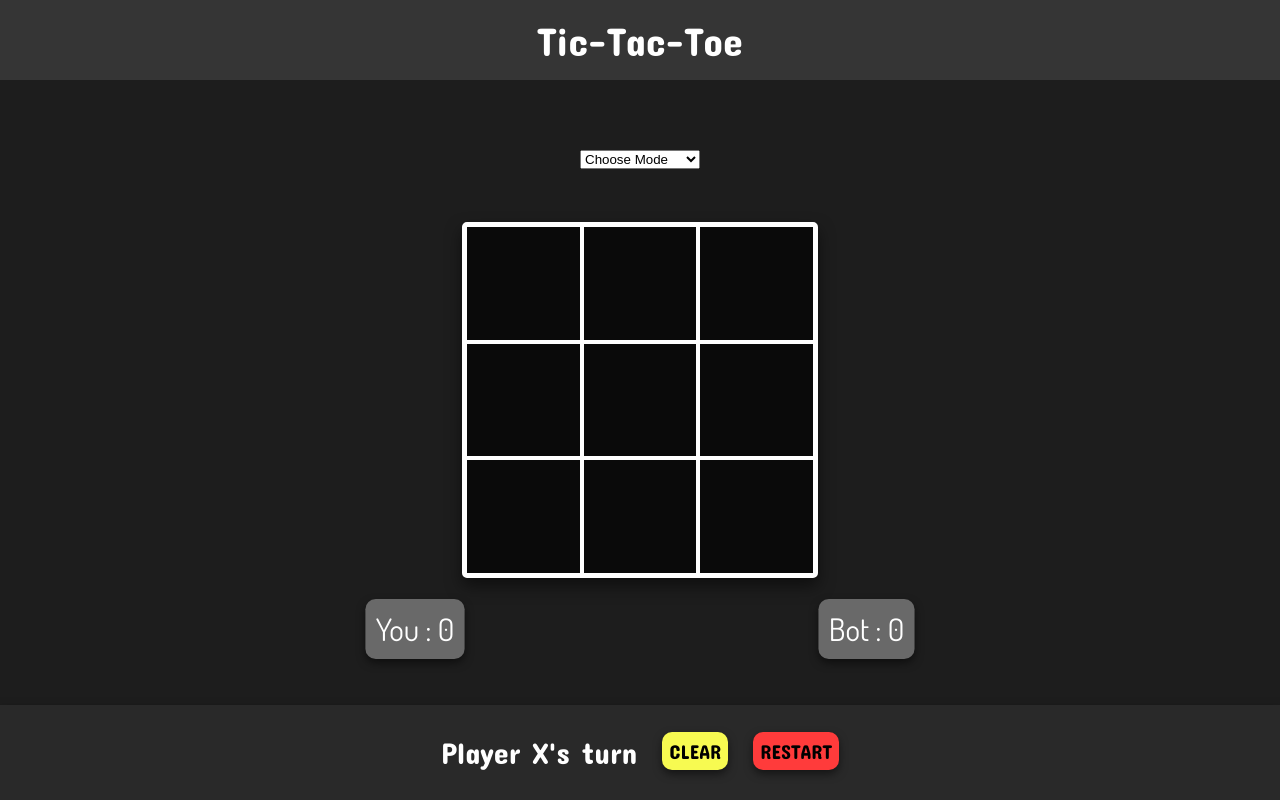
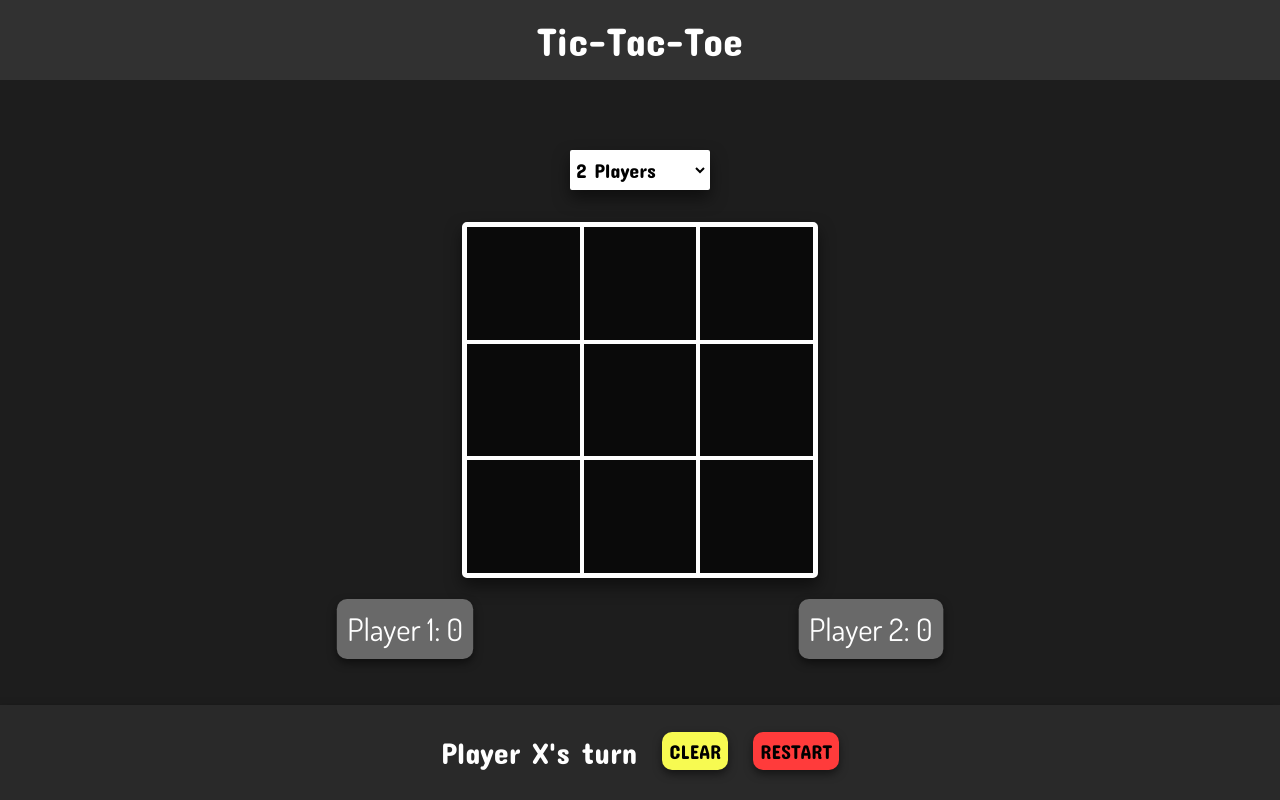
Before and after one commit to FPLCodes/Tic-tac-toe, a React (Create React App) app: page / in a window 1280 px wide. Built offline with nearby package versions, Linux system fonts and the light colour scheme.

Commit message:
Added 2 player option

```diff
--- a/src/App.css
+++ b/src/App.css
@@ -17,7 +17,7 @@ body {
 .title {
   font-size: 40px;
   height: 80px;
-  background-color: rgb(53, 53, 53);
+  background-color: rgb(49, 49, 49);
   color: white;
   position: absolute;
   top: 0;
@@ -39,8 +39,17 @@ body {
 }
 
 .options {
+  box-shadow: 0 8px 16px 0 rgba(0, 0, 0, 0.5);
   margin-top: 150px;
-  width: 120px;
+  width: 140px;
+  height: 40px;
+  outline: none;
+  background-color: white;
+  border: 2px solid white;
+  border-radius: 2px;
+  font-size: 20px;
+  font-family: "Concert One";
+  cursor: pointer;
 }
 
 .board {
@@ -171,11 +180,14 @@ body {
 
 @media only screen and (max-width: 480px) {
   .board {
-    margin-top: 100px;
+    margin-top: 140px;
+  }
+  .mode {
+    margin-top: -60px;
   }
 }
 
-@media only screen and (max-width: 360px) {
+@media only screen and (max-width: 375px) and (max-height: 667px) {
   .board {
     width: 250px;
     height: 250px;
@@ -184,4 +196,25 @@ body {
   .box {
     font-size: 40px;
   }
+
+  .options {
+    font-size: 17px;
+    width: 100px;
+  }
+
+  .scores-container {
+    margin-top: -175px;
+  }
+  .score {
+    font-size: 20px;
+  }
+
+  .player {
+    font-size: 25px;
+  }
+
+  .clear-button,
+  .reset-button {
+    font-size: 18px;
+  }
 }
--- a/src/components/Game.js
+++ b/src/components/Game.js
@@ -9,6 +9,7 @@ const Game = () => {
   const [xScore, setxScore] = useState(0);
   const [oScore, setoScore] = useState(0);
   const [xIsNext, setXisNext] = useState(true);
+  const [mode, setMode] = useState("2");
   const [draw, setDraw] = useState(false);
   let winner = calculateWinner(board);
 
@@ -16,7 +17,8 @@ const Game = () => {
     let boardCopy = [...board];
 
     if (winner || boardCopy[i]) return;
-    boardCopy[i] = "X";
+    if (xIsNext) boardCopy[i] = "X";
+    else boardCopy[i] = "O";
     winner = calculateWinner(boardCopy);
 
     if (winner && winner === "X") {
@@ -25,6 +27,7 @@ const Game = () => {
       return;
     }
 
+    if (mode === "Bot") {
       let rand = Math.round(Math.random() * 8);
       let count = 0;
       while (boardCopy[rand] != null) {
@@ -34,6 +37,8 @@ const Game = () => {
       }
 
       if (count <= 8) boardCopy[rand] = "O";
+    } else setXisNext(!xIsNext);
+
     winner = calculateWinner(boardCopy);
 
     if (winner && winner === "O") setoScore(oScore + 1);
@@ -48,15 +53,16 @@ const Game = () => {
   };
 
   const renderMoves = () => (
-    <button onClick={restart} className="clear-button">
+    <button onClick={clear} className="clear-button">
       CLEAR
     </button>
   );
 
-  function restart() {
+  function clear() {
     setBoard(Array(9).fill(null));
     setDraw(false);
     winner = null;
+    setXisNext(true);
   }
 
   const resetGame = () => (
@@ -66,9 +72,7 @@ const Game = () => {
   );
 
   function reset() {
-    setBoard(Array(9).fill(null));
-    setDraw(false);
-    winner = null;
+    clear();
     setxScore(0);
     setoScore(0);
   }
@@ -77,17 +81,27 @@ const Game = () => {
     <div>
       <Header />
       <div className="mode">
-        <select className="options">
-          <option>Choose Mode</option>
-          <option>2 Players</option>
-          <option>Computer</option>
+        <select
+          className="options"
+          value={mode}
+          onChange={(e) => {
+            setMode(e.target.value);
+            reset();
+          }}
+        >
+          <option value="2">2 Players</option>
+          <option value="Bot">Computer</option>
         </select>
       </div>
       <Board squares={board} onClick={handleClick} />
       <div className="scores-container">
         <div className="scores">
-          <span className="score">You : {xScore}</span>
-          <span className="score">Bot : {oScore}</span>
+          <span className="score">
+            {mode === "Bot" ? `You : ${xScore}` : `Player 1: ${xScore}`}
+          </span>
+          <span className="score">
+            {mode === "Bot" ? `Bot : ${oScore}` : `Player 2: ${oScore}`}
+          </span>
         </div>
       </div>
       <div className="player">
```
Lines whose indentation alone changed are shown as unchanged.
